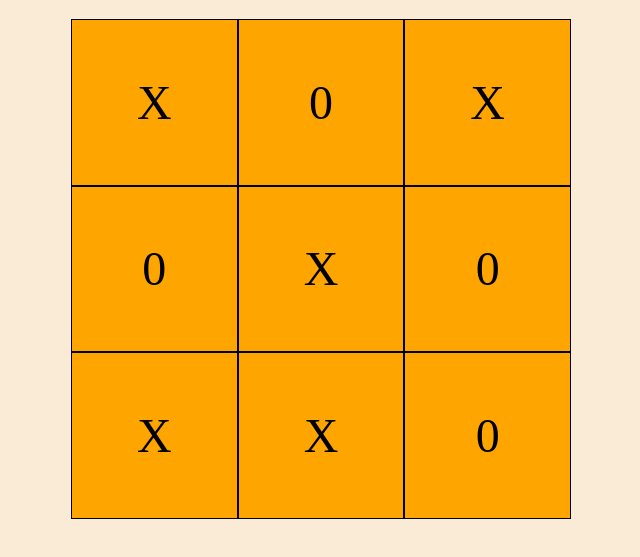
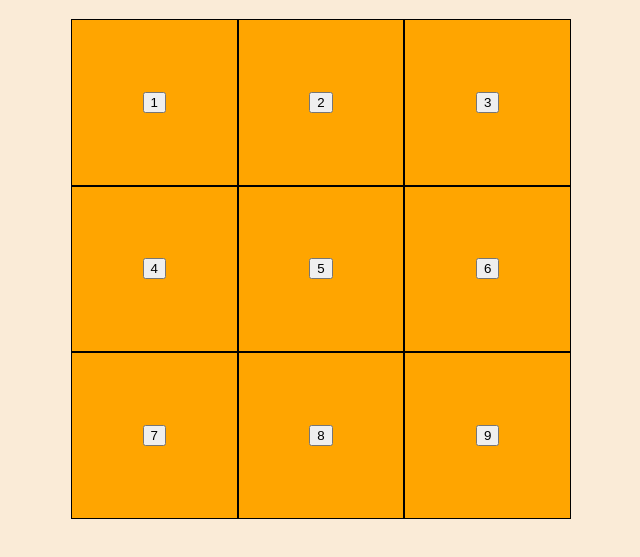
Before and after one commit to philsmithies/tictactoe, a plain HTML site: page index.html in a window 1280 px wide. Shown: the part 69-626 px from the top of the page, without its empty margins (319-959 px from the left). Drawn offline with Linux system fonts and the light colour scheme.

Commit message:
dom manipulation

```diff
--- a/index.js
+++ b/index.js
@@ -1,5 +1,5 @@
 const gameBoard = (function(){
-  const gameBoard = ['X', '0', 'X', '0', 'X', '0', 'X', 'X', '0', 'X']
+  const gameBoard = ['1', '2', '3', '4', '5', '6', '7', '8', '9']
   const newGame = "wtf"
   return {
     gameBoard: gameBoard
@@ -8,16 +8,24 @@ const gameBoard = (function(){
 
 const displayController = (function(){
   const displayController = document.getElementById('displayController')
-  for (i = 0; i < 9; i++){
-    const createP = document.createElement('P')
-    const createDiv = document.createElement('div')
-    // createButton.addEventListener('click', () => {
-    //   console.log('clicked')
-    // })
-    createP.innerText = gameBoard.gameBoard[i]
-    createDiv.appendChild(createP)
-    createDiv.classList.add('square')
-    displayController.appendChild(createDiv)
+  const buildBoard = function () {
+    gameBoard.gameBoard.map((x, i) => {
+      const createButton = document.createElement('button')
+      const createDiv = document.createElement('div')
+      createButton.innerText = gameBoard.gameBoard[i]
+      createButton.addEventListener('click', () =>{
+        gameBoard.gameBoard[i] = 'X'
+        console.log(gameBoard.gameBoard)
+        createButton.innerText = gameBoard.gameBoard[i]
+      })
+      createDiv.appendChild(createButton)
+      createDiv.classList.add('square')
+      displayController.appendChild(createDiv)
+    })
+  }
+  buildBoard()
+  return {
+    buildBoard: buildBoard
   }
 })();
 
--- a/styles.css
+++ b/styles.css
@@ -25,3 +25,7 @@ body {
   border: 1px solid black;
   background-color: orange;
 }
+
+.1 {
+  background-color:red;
+}
```
